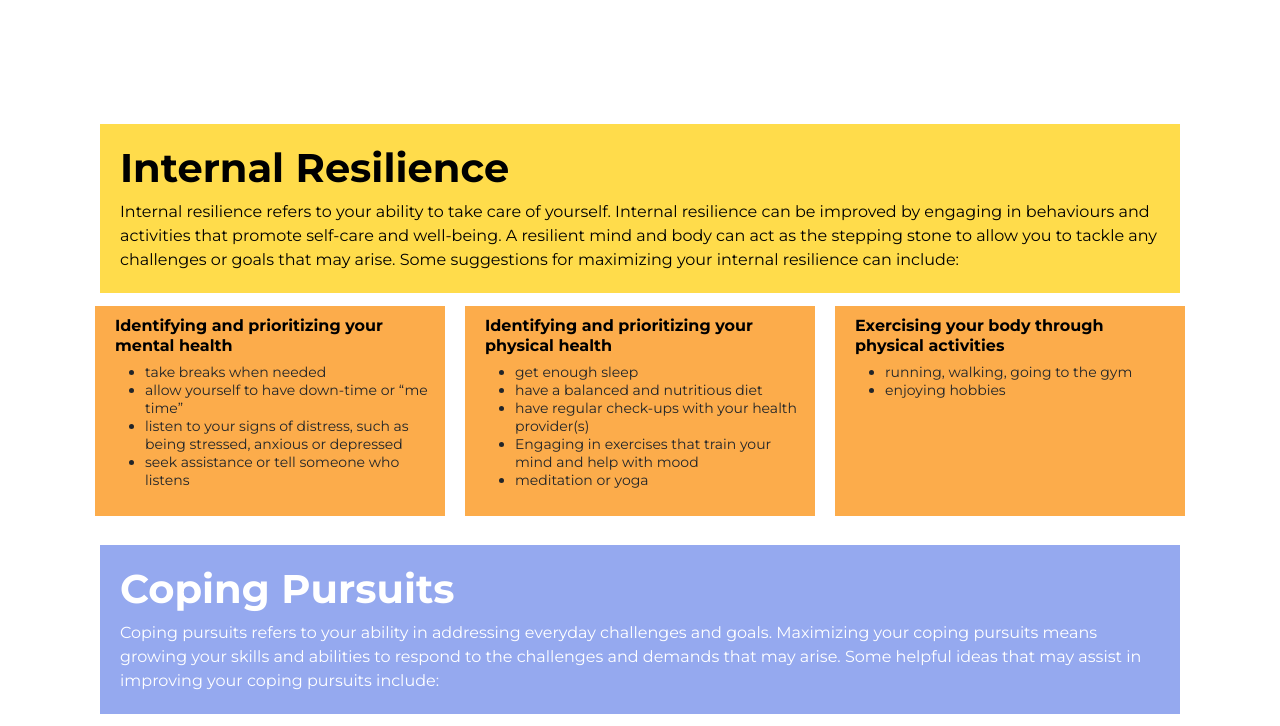
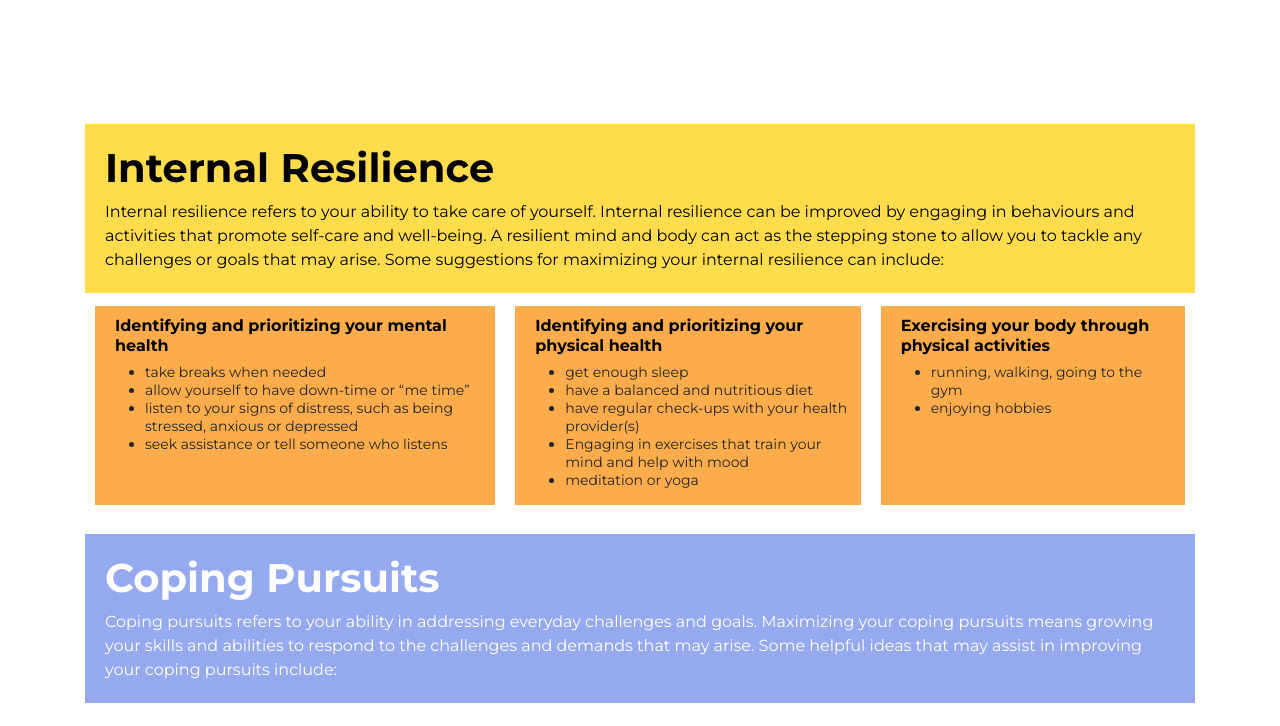
Before and after one commit to LemonFace0309/msmr, a Next.js app: page /resilience in a window 1280 px wide. Shown: the part 1055-1781 px from the top of the page. Built offline with nearby package versions, Linux system fonts and the light colour scheme.

Commit message:
Fix #78: Made ColourBox more dynamic

```diff
--- a/components/ResilienceResource/ColourBox.js
+++ b/components/ResilienceResource/ColourBox.js
@@ -14,16 +14,7 @@ import styles from './ColourBox.module.css'
  * @param {margin} - px margin of each box
  * @param {format} - one of ['points', 'paragraphs']
  */
-function ColourBox({
-  title,
-  points,
-  foreground,
-  background,
-  width,
-  height,
-  margin,
-  format,
-}) {
+function ColourBox({ title, points, foreground, background, margin, format }) {
   let content
   if (format === 'points') {
     content = (
@@ -43,8 +34,6 @@ function ColourBox({
     <div
       style={{
         backgroundColor: background,
-        width: width,
-        height: height,
         margin: `5px ${margin}px`,
       }}
       className={styles.ColourBox}
--- a/components/ResilienceResource/ColourBox.module.css
+++ b/components/ResilienceResource/ColourBox.module.css
@@ -10,7 +10,7 @@
 }
 
 .ColourBox ul {
-  margin: 0;
+  margin: 0 10;
 }
 
 .ColourBox li {
@@ -22,4 +22,5 @@
   padding: 0 10px;
   font-size: 14px;
   line-height: 18px;
+  margin: 0 10;
 }
--- a/components/ResilienceResource/ColourBoxContainer.js
+++ b/components/ResilienceResource/ColourBoxContainer.js
@@ -3,7 +3,7 @@ import React from 'react'
 
 function ColourBoxContainer({ children }) {
   return (
-    <div className="mt-2 mb-4 container d-flex flex-column flex-md-row justify-content-center align-items-center">
+    <div className="mt-2 mb-4 d-flex flex-column flex-md-row justify-content-between">
       {children}
     </div>
   )
--- a/components/ResilienceResource/ColourBoxSection.js
+++ b/components/ResilienceResource/ColourBoxSection.js
@@ -9,7 +9,7 @@ function ColourBoxSection({ sections }) {
     <>
       {sections.map((section) => {
         return (
-          <div key={section.header.title}>
+          <div className="container" key={section.header.title}>
             <ColourTitle
               title={section.header.title}
               description={section.header.description}
@@ -25,8 +25,6 @@ function ColourBoxSection({ sections }) {
                     points={box.points}
                     foreground={section.content.foreground}
                     background={section.content.background}
-                    width={section.content.width}
-                    height={section.content.height}
                     margin={section.content.margin}
                     format={section.content.format}
                   />
@@ -53,8 +51,6 @@ ColourBoxSection.defaultProps = {
       content: {
         foreground: 'black',
         background: '#FCAC4B',
-        width: 450,
-        height: 210,
         margin: 10,
         format: 'points',
         boxes: [
@@ -95,8 +91,6 @@ ColourBoxSection.defaultProps = {
       content: {
         foreground: '#95A9EF',
         background: 'white',
-        width: 450,
-        height: 250,
         margin: 10,
         format: 'points',
         boxes: [
@@ -141,8 +135,6 @@ ColourBoxSection.defaultProps = {
       content: {
         foreground: 'lightblue',
         background: '#7AF0F7',
-        width: 500,
-        height: 200,
         margin: 0,
         format: 'points',
         boxes: [
--- a/components/ResilienceResource/ColourTitle.module.css
+++ b/components/ResilienceResource/ColourTitle.module.css
@@ -1,7 +1,7 @@
 .ColourTitle {
   min-height: 150px;
+  width: 100%;
   padding: 20px 20px 5px;
-  margin: 0px 100px;
 }
 
 .ColourTitle h1 {
--- a/components/ResilienceResource/MindfulnessExercises.js
+++ b/components/ResilienceResource/MindfulnessExercises.js
@@ -23,8 +23,6 @@ function MindfulnessExercises({ exercises }) {
               points={box.points}
               foreground={exercises.foreground}
               background={exercises.background}
-              width={exercises.width}
-              height={exercises.height}
               margin={exercises.margin}
               format={exercises.format}
             />
@@ -52,8 +50,6 @@ MindfulnessExercises.defaultProps = {
   exercises: {
     foreground: '#95A9EF',
     background: 'white',
-    width: 450,
-    height: 200,
     margin: 0,
     format: 'paragraphs',
     boxes: [
```
